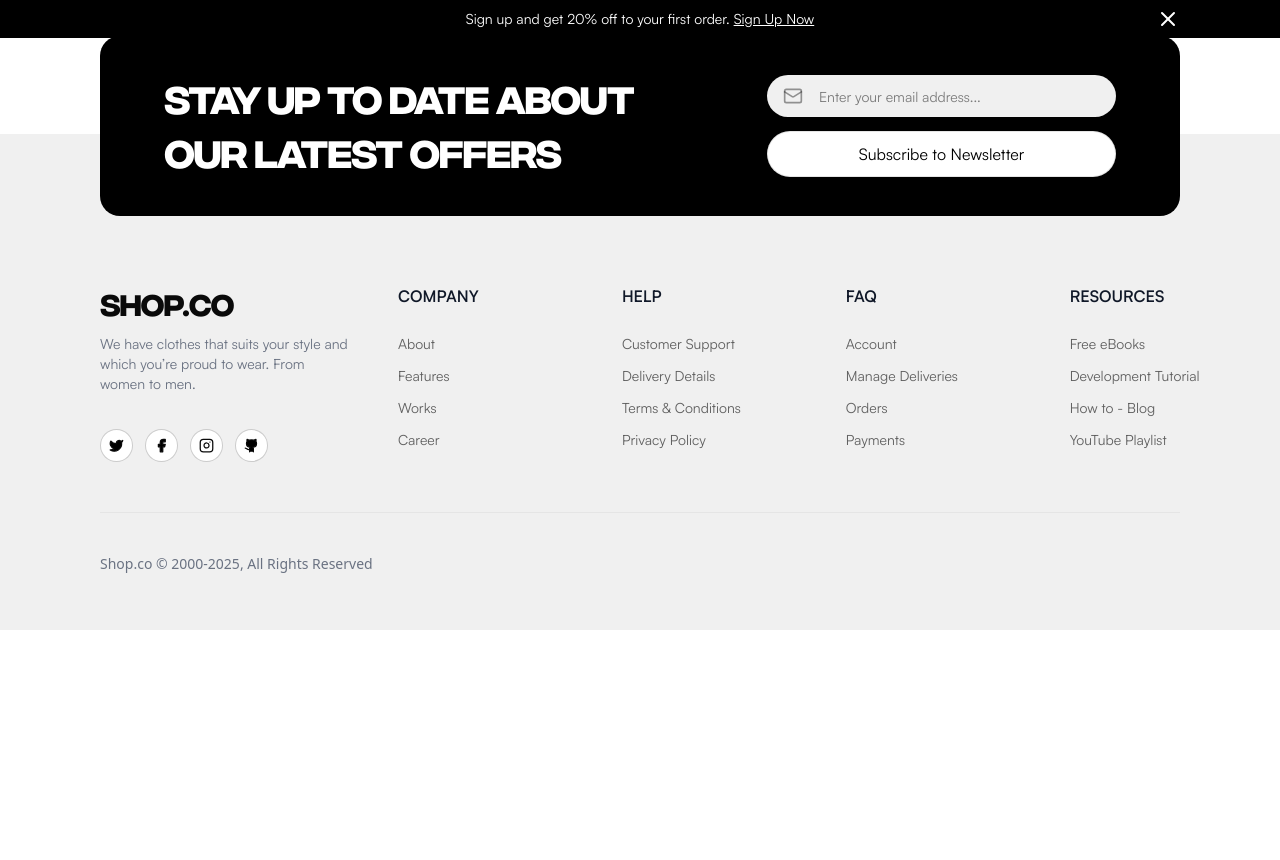
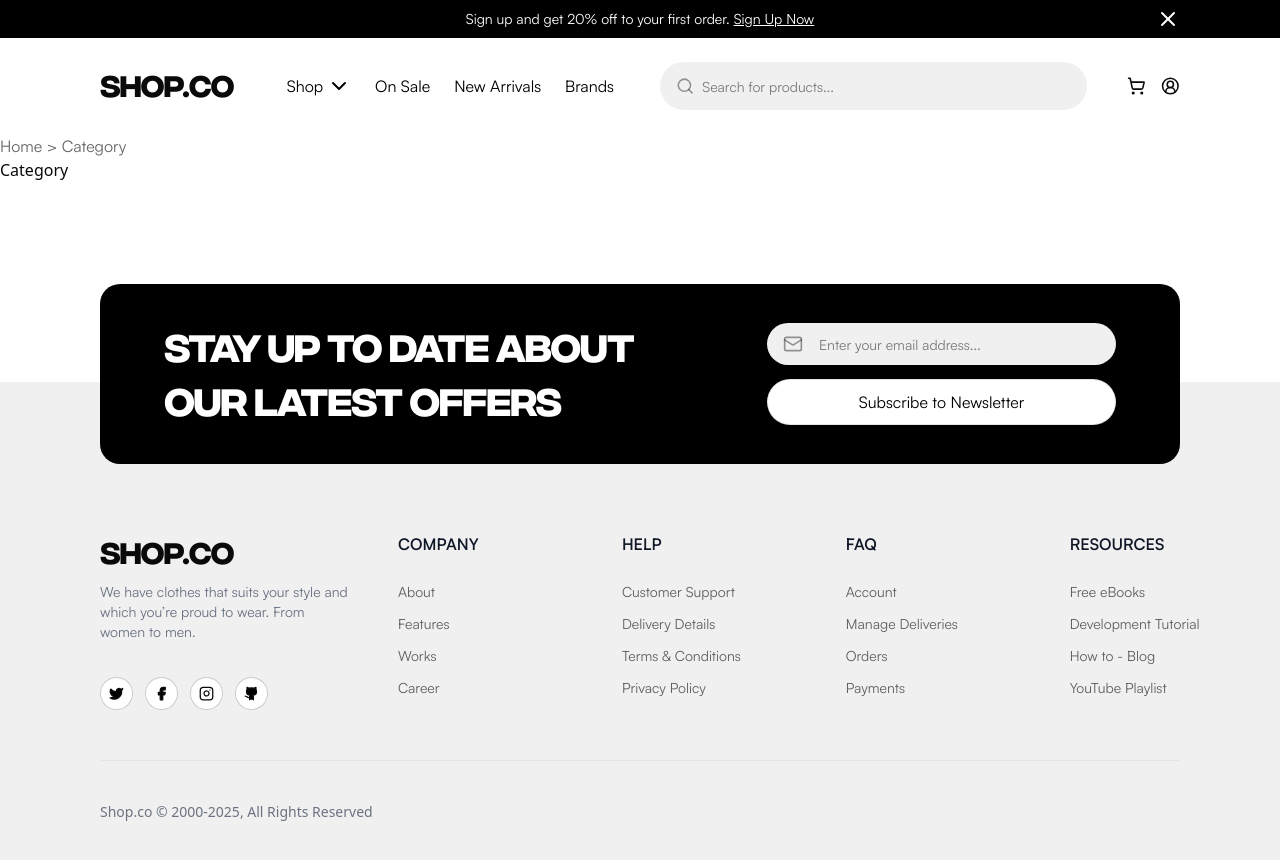
Before and after one commit to Manuel928/shopco, a React (Vite) app: page /category in a window 1280 px wide. Shown: the top 860 px of the page. Before the commit the page ends 800 px from the top, so only its background shows below. Built offline with nearby package versions, Linux system fonts and the light colour scheme.

Commit message:
fixed notfound error -created shop and category pages

```diff
--- a/src/App.jsx
+++ b/src/App.jsx
@@ -7,6 +7,8 @@ import ProductDetails from "./pages/ProductDetails";
 import Navbar from "./components/Navbar";
 import CategoriesPage from "./pages/CategoriesPage";
 import ScrollToTop from "./components/ScrollToTop";
+import Shop from "./pages/Shop";
+import Category from "./pages/Category";
 
 function App() {
 
@@ -20,7 +22,9 @@ function App() {
         {/* <Route path="/shop" element={<Shop />} />
         <Route path="/shop/:category" element={<Category />} />
         <Route path="/shop/:category/:type" element={<ProductType />} /> */}
+        <Route path="/shop" element={<Shop />} />
         <Route path="/shop/:id" element={<ProductDetails />} />
+        <Route path="/category" element={<Category />} />
         <Route path="/category/:category" element={<CategoriesPage />} />
         {/* <Route path="/related/:id" element={<ProductDetails />} /> */}
         {/* <Route path="/shop/:id/relatedProducts/:id" element={<ProductDetails />} /> */}
--- /dev/null
+++ b/src/pages/Category.jsx
@@ -0,0 +1,14 @@
+import React from "react";
+import Breadcrumb from "../components/Breadcrumb";
+
+const Category = () => {
+  return (
+    <>
+      <Breadcrumb />
+
+      <div className="pb-[200px]">Category</div>
+    </>
+  );
+};
+
+export default Category;
--- /dev/null
+++ b/src/pages/Shop.jsx
@@ -0,0 +1,12 @@
+import Breadcrumb from "../components/Breadcrumb";
+
+const Shop = () => {
+  return (
+    <>
+      <Breadcrumb />
+      <div className="pb-[200px]">Shop</div>
+    </>
+  );
+};
+
+export default Shop;
```
